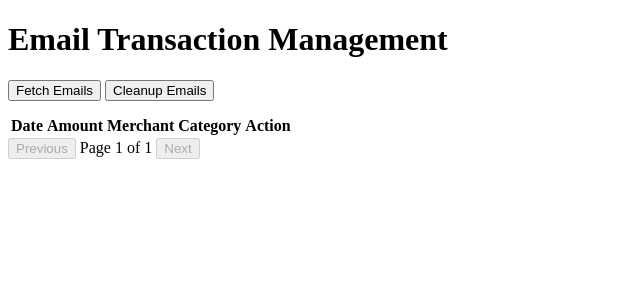
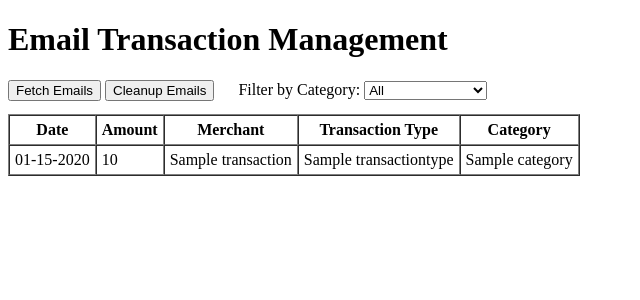
Before and after one commit to sasidatta/email_financemanager, a Flask app: page /transactions in a window 1280 px wide. Shown: the top 300 px of the page, without its empty margins (0-640 px from the left). Run offline with Flask 2, Linux system fonts and the light colour scheme; a database or web service that is not in the repository returns one stand-in record (values such as "Sample title"); data that the repository does not hold is empty; parts of the project's set-up code (start-up, migrations or seed data) failed here and were passed over; some libraries are stand-ins or nearby versions.

Commit message:
corrected transactions call

```diff
--- a/fetch_emails.py
+++ b/fetch_emails.py
@@ -272,46 +272,32 @@ def cleanup_emails():
 # New route: /transactions
 @app.route('/transactions', methods=['GET'])
 def transactions_page():
-    """Show paginated transactions from the last 30 days."""
+    """Show all transactions from the transactions table."""
     try:
         conn = db_pool.getconn()
         cursor = conn.cursor()
-        thirty_days_ago = datetime.now() - timedelta(days=30)
-
-        # Pagination parameters
-        page = request.args.get('page', 1, type=int)
-        per_page = 10  # Change this to adjust the number of transactions per page
-        offset = (page - 1) * per_page
-
-        # Fetch categories for filtering
+        # Fetch all categories for filtering
         cursor.execute("SELECT DISTINCT category FROM transactions")
         categories = [row[0] for row in cursor.fetchall()]
-
         # Get filter from query string
         category_filter = request.args.get('category', '')
-
-        # Build query based on filter and pagination
+        # Build query based on filter
         if category_filter:
             cursor.execute("""
                 SELECT date, amount, merchant_name, transactiontype, category
                 FROM transactions
-                WHERE date >= %s AND category = %s
+                WHERE category = %s
                 ORDER BY date DESC
-                LIMIT %s OFFSET %s
-            """, (thirty_days_ago, category_filter, per_page, offset))
+            """, (category_filter,))
         else:
             cursor.execute("""
                 SELECT date, amount, merchant_name, transactiontype, category
                 FROM transactions
-                WHERE date >= %s
                 ORDER BY date DESC
-                LIMIT %s OFFSET %s
-            """, (thirty_days_ago, per_page, offset))
+            """)
         transactions = cursor.fetchall()
         cursor.close()
         db_pool.putconn(conn)
-
-        # Format date to MM-DD-YYYY
         formatted_transactions = []
         for txn in transactions:
             formatted_transactions.append({
@@ -321,19 +307,9 @@ def transactions_page():
                 "transactiontype": txn[3],
                 "category": txn[4]
             })
-
-        # Get the total count of transactions for pagination
-        cursor = conn.cursor()
-        cursor.execute("SELECT COUNT(*) FROM transactions WHERE date >= %s", (thirty_days_ago,))
-        total_transactions = cursor.fetchone()[0]
-        total_pages = (total_transactions + per_page - 1) // per_page  # Calculate the total number of pages
-        cursor.close()
-
         return render_template("transactions.html",
                                transactions=formatted_transactions,
-                               categories=categories,
-                               page=page,
-                               total_pages=total_pages)
+                               categories=categories)
     except Exception as e:
         logger.error(f"Error fetching transactions: {e}")
         return jsonify({"error": "Failed to fetch transactions"}), 500
--- a/templates/transactions.html
+++ b/templates/transactions.html
@@ -8,103 +8,53 @@
     <h1>Email Transaction Management</h1>
 
     <!-- Buttons to trigger fetch and cleanup operations -->
-    <button onclick="fetchEmails()">Fetch Emails</button>
-    <button onclick="cleanupEmails()">Cleanup Emails</button>
+    <form method="get" action="/fetch-emails" style="display:inline;">
+        <button type="submit">Fetch Emails</button>
+    </form>
+    <form method="post" action="/cleanup-emails" style="display:inline;" onsubmit="return confirm('Are you sure you want to delete all emails?');">
+        <button type="submit">Cleanup Emails</button>
+    </form>
+
+    <!-- Category filter -->
+    <form method="get" action="/transactions" style="display:inline; margin-left:20px;">
+        <label for="category">Filter by Category:</label>
+        <select name="category" id="category" onchange="this.form.submit()">
+            <option value="">All</option>
+            {% for cat in categories %}
+                <option value="{{ cat }}" {% if request.args.get('category') == cat %}selected{% endif %}>{{ cat }}</option>
+            {% endfor %}
+        </select>
+    </form>
 
     <!-- Section to display status messages -->
     <pre id="result"></pre>
 
-    <!-- Example transaction table (you can customize this part) -->
-    <table id="transactions-table">
+    <!-- Transactions table -->
+    <table id="transactions-table" border="1" cellpadding="5" cellspacing="0">
         <thead>
             <tr>
-                <th onclick="toggleSort('date')">Date</th>
-                <th onclick="toggleSort('amount')">Amount</th>
+                <th>Date</th>
+                <th>Amount</th>
                 <th>Merchant</th>
+                <th>Transaction Type</th>
                 <th>Category</th>
-                <th>Action</th>
             </tr>
         </thead>
         <tbody>
-            <!-- Rows will be populated here dynamically -->
+            {% if transactions %}
+                {% for txn in transactions %}
+                <tr>
+                    <td>{{ txn.date }}</td>
+                    <td>{{ txn.amount }}</td>
+                    <td>{{ txn.merchant_name }}</td>
+                    <td>{{ txn.transactiontype }}</td>
+                    <td>{{ txn.category }}</td>
+                </tr>
+                {% endfor %}
+            {% else %}
+                <tr><td colspan="5">No transactions found.</td></tr>
+            {% endif %}
         </tbody>
     </table>
-
-    <!-- Pagination controls -->
-    <div>
-        <button id="prev-button" onclick="updatePagination(currentPage - 1, totalPages)" disabled>Previous</button>
-        <span id="page-number">Page 1 of 1</span>
-        <button id="next-button" onclick="updatePagination(currentPage + 1, totalPages)" disabled>Next</button>
-    </div>
-
-    <script>
-        // Fetch emails from the server and display status
-        function fetchEmails() {
-            const result = document.getElementById("result");
-            if (!result) return;
-            result.textContent = 'Fetching emails...';
-            fetch('/fetch-emails')
-                .then(response => response.json())
-                .then(data => {
-                    result.textContent =
-                        `Inserted: ${data.inserted} emails\n` +
-                        `Message: ${data.message}\n` +
-                        `Start Date: ${data.start_date}\n` +
-                        `Last Email Timestamp: ${data.last_timestamp}`;
-                })
-                .catch(() => {
-                    result.textContent = 'Error fetching emails.';
-                });
-        }
-
-        // Clean up emails on the server and display status
-        function cleanupEmails() {
-            const result = document.getElementById("result");
-            if (!result) return;
-            result.textContent = 'Cleaning up emails...';
-            fetch('/cleanup-emails')
-                .then(response => response.json())
-                .then(data => {
-                    result.textContent =
-                        `Deleted: ${data.deleted} emails\n` +
-                        `Message: ${data.message}`;
-                })
-                .catch(() => {
-                    result.textContent = 'Error cleaning up emails.';
-                });
-        }
-
-        // Confirm before deleting a transaction
-        window.confirmDelete = function() {
-            return confirm("Are you sure you want to delete this transaction?");
-        }
-
-        // Toggle sorting for table columns (ascending/descending)
-        let sortAscending = true;
-        window.toggleSort = function(header) {
-            sortAscending = !sortAscending;
-            console.log(`Sorting by ${header} in ${sortAscending ? 'ASC' : 'DESC'} order`);
-            // Add logic here to sort your table data accordingly
-        }
-
-        // Update pagination UI (disable previous/next buttons as needed)
-        window.updatePagination = function(page, totalPages) {
-            const prevButton = document.getElementById("prev-button");
-            const nextButton = document.getElementById("next-button");
-            if (!prevButton || !nextButton) return;
-
-            prevButton.disabled = page <= 1;
-            nextButton.disabled = page >= totalPages;
-
-            const pageIndicator = document.getElementById("page-number");
-            if (pageIndicator) {
-                pageIndicator.textContent = `Page ${page} of ${totalPages}`;
-            }
-        }
-
-        document.addEventListener('DOMContentLoaded', function () {
-            // Functions already assigned to window scope
-        });
-    </script>
 </body>
 </html>
```
